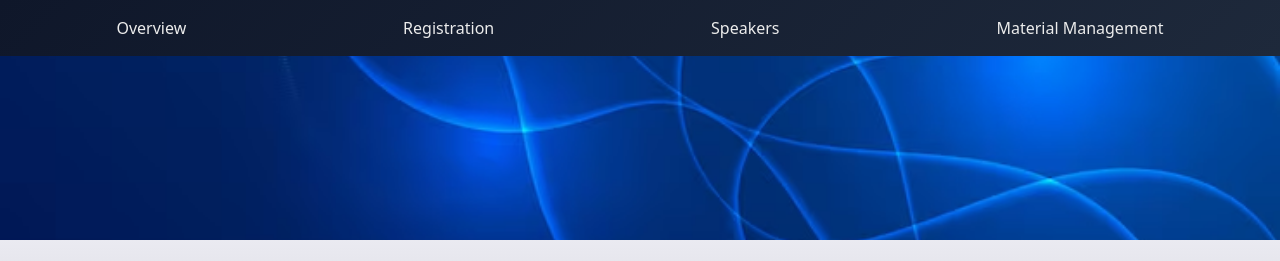
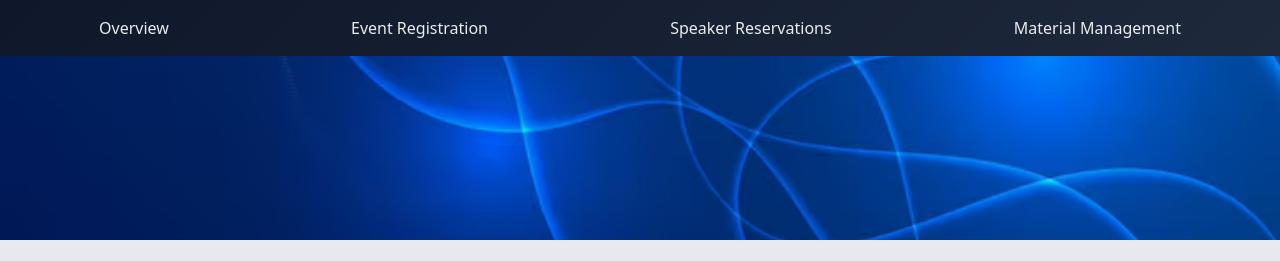
Before and after one commit to FernCircuit/Group11, a plain HTML site: page speakers.html in a window 1280 px wide. Shown: the top 261 px of the page. Drawn offline with nearby package versions, Linux system fonts and the light colour scheme.

Commit message:
Update navigation links for registration and speakers

```diff
--- a/speakers.html
+++ b/speakers.html
@@ -18,8 +18,8 @@
 
     <nav class="fixed-top">
         <a href="index.html">Overview</a>
-        <a href="signup.html">Registration</a>
-        <a href="speakers.html">Speakers</a>
+        <a href="signup.html">Event Registration</a>
+        <a href="speakers.html">Speaker Reservations</a>
         <a href="materials.html">Material Management</a>
     </nav>
 
```
